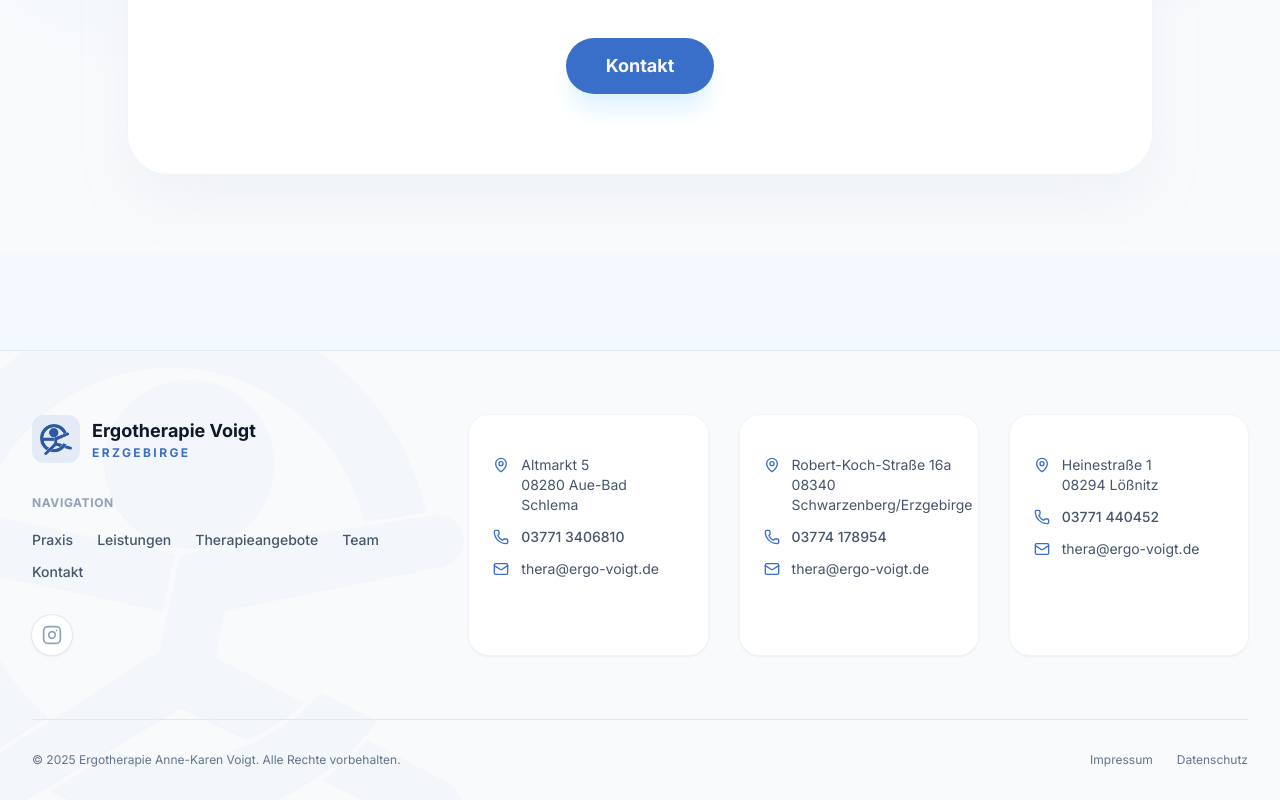
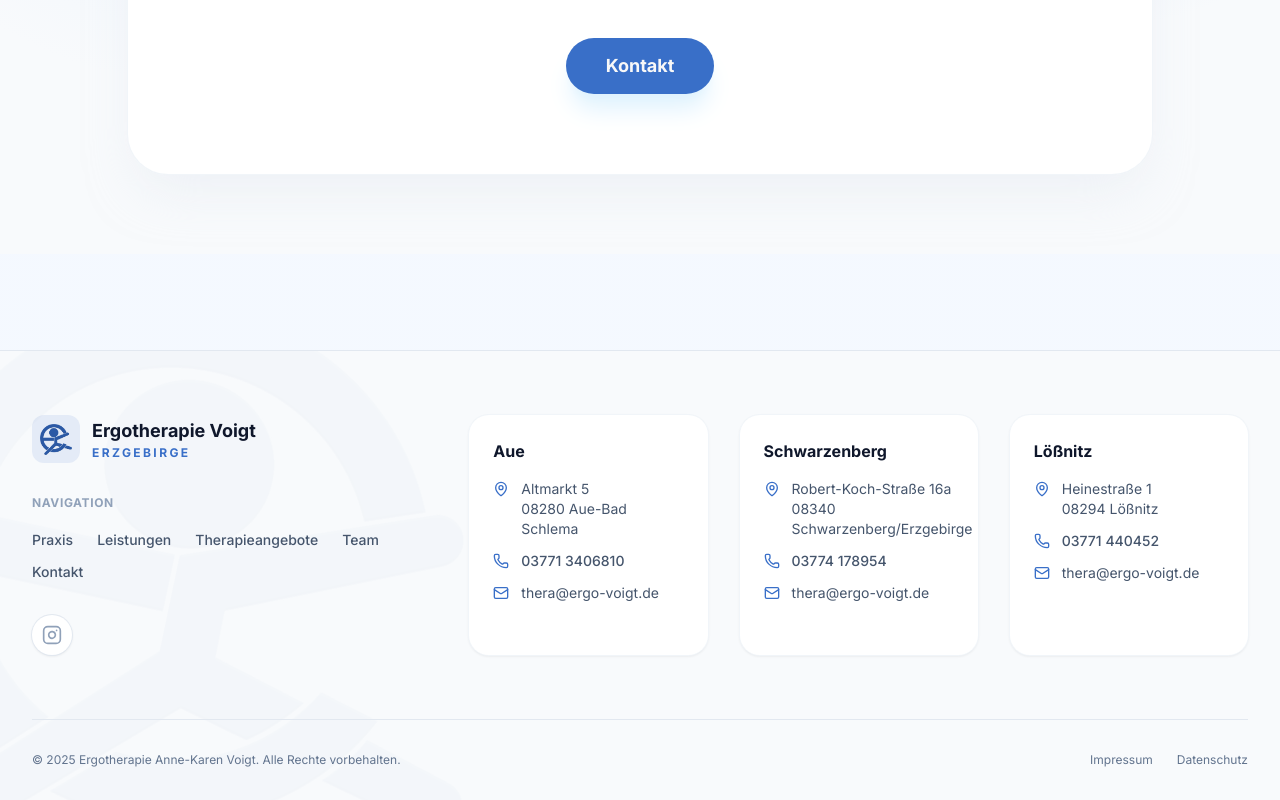
Before and after one commit to lmbernebysolutions/ergo-voigt, a Next.js app: page / in a window 1280 px wide. Shown: the part 5562-6362 px from the top of the page. Built offline with nearby package versions, Linux system fonts and the light colour scheme.

Commit message:
Fix: Build error in Footer.tsx by accessing city through location.address

```diff
--- a/src/components/layout/Footer.tsx
+++ b/src/components/layout/Footer.tsx
@@ -75,7 +75,7 @@ export function Footer() {
           <div className="grid gap-8 sm:grid-cols-2 lg:grid-cols-3">
             {locations.map((location) => (
               <div key={location.id} className="space-y-4 rounded-3xl bg-white p-6 shadow-sm ring-1 ring-slate-100">
-                <h3 className="font-bold text-slate-900">{location.city}</h3>
+                <h3 className="font-bold text-slate-900">{location.address.city.split('-')[0].split('/')[0]}</h3>
 
                 <div className="space-y-3 text-sm text-slate-600">
                   <div className="flex items-start gap-3">
```
